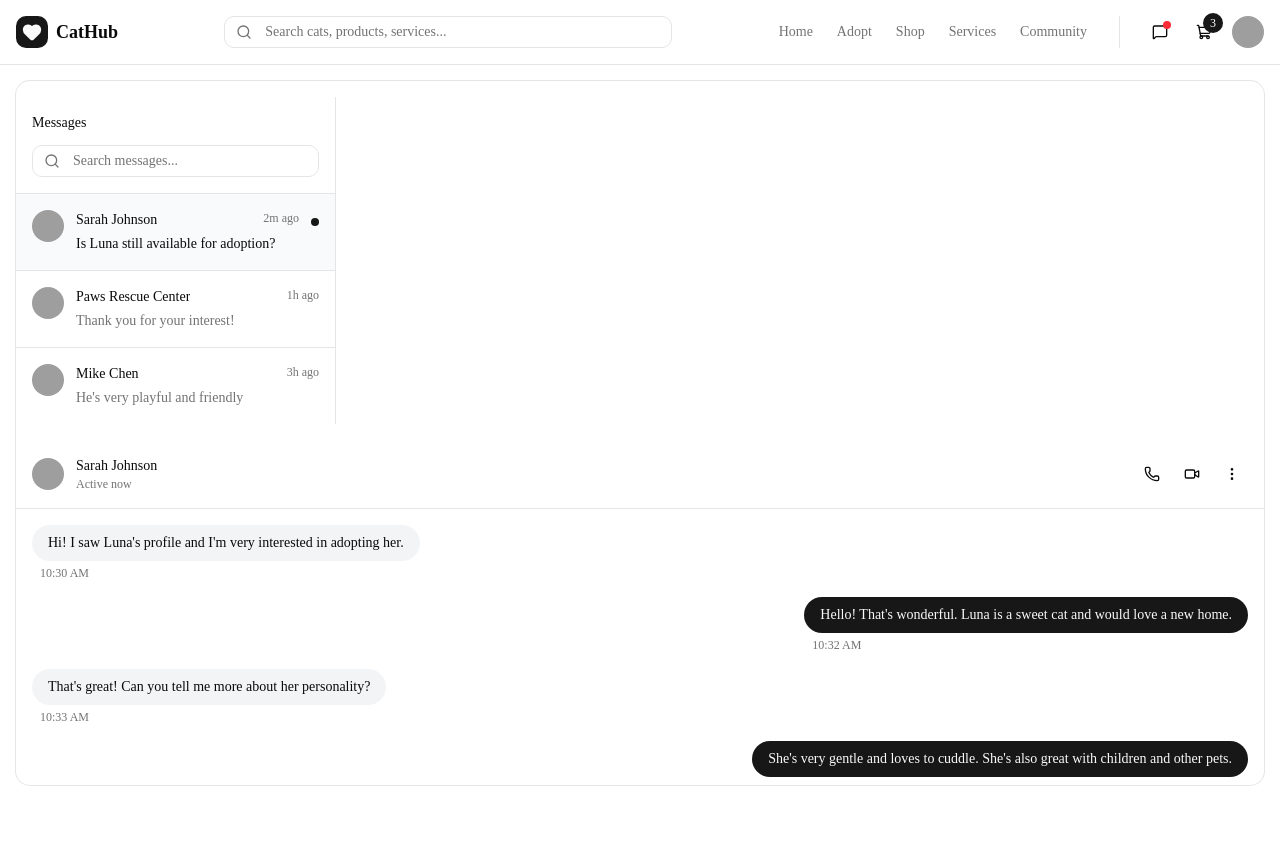
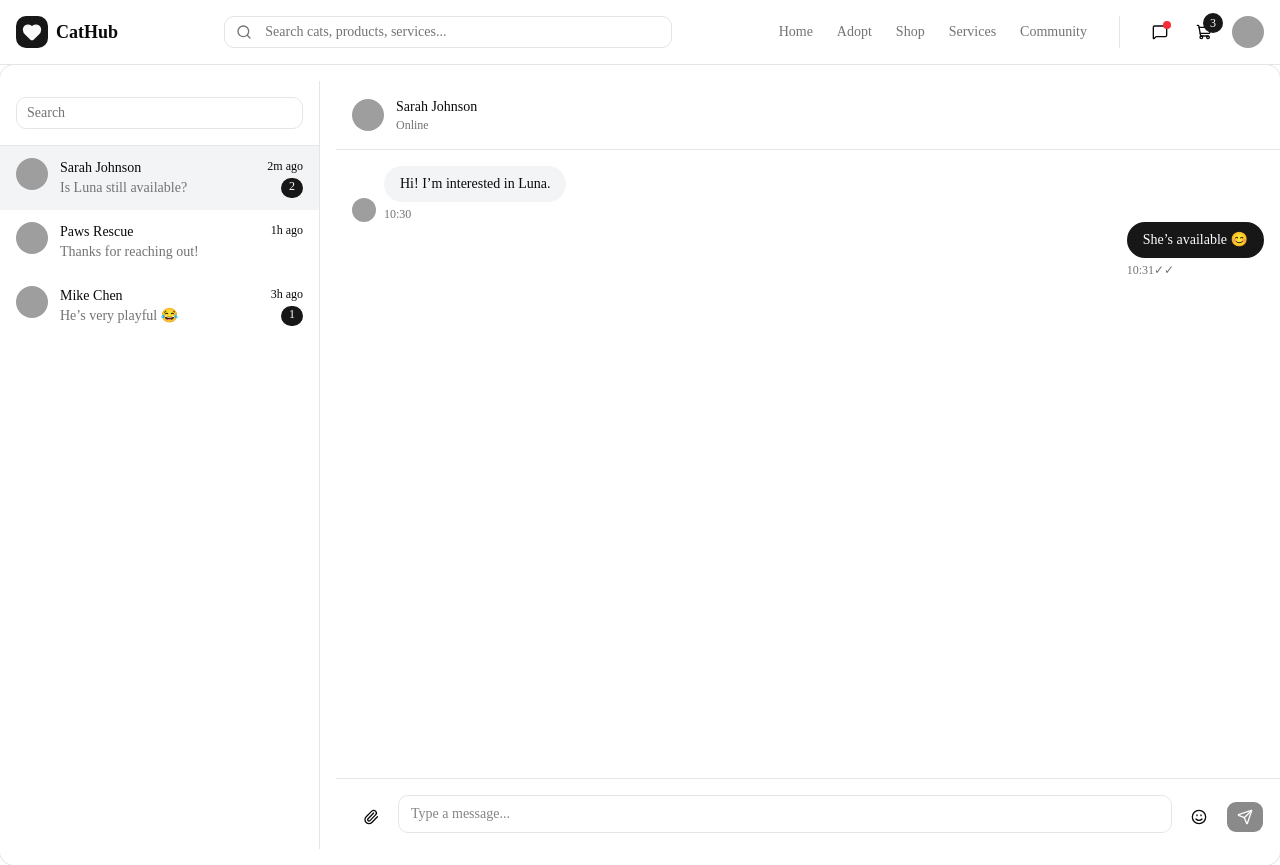
Before and after one commit to Babajide789/cathub-webapp, a Next.js app: page /messages in a window 1280 px wide. Before the commit the page ends 801 px from the top, so only its background shows below. Built offline with nearby package versions, Linux system fonts and the light colour scheme; grey boxes are pictures that could not be loaded.

Commit message:
cleaned up and added messaging feature

```diff
--- a/src/app/messages/page.tsx
+++ b/src/app/messages/page.tsx
@@ -1,4 +1,4 @@
-import { MessagesPage } from "@/customComponents/pages/MessagesPage";
+import MessagesPage from "@/customComponents/pages/MessagesPage";
 
 
 
--- a/src/customComponents/pages/MessagesPage.tsx
+++ b/src/customComponents/pages/MessagesPage.tsx
@@ -1,218 +1,289 @@
 "use client";
 
-import { useState } from "react";
-import { Search, Send, MoreVertical, Phone, Video } from "lucide-react";
-import { Avatar, AvatarFallback, AvatarImage } from "@/components/ui/avatar";
+import { useState, useEffect, useRef } from "react";
+import {
+  Search,
+  Send,
+  Paperclip,
+  Smile,
+} from "lucide-react";
+
+import { Avatar, AvatarImage, AvatarFallback } from "@/components/ui/avatar";
 import { Input } from "@/components/ui/input";
 import { Button } from "@/components/ui/button";
+import { ScrollArea } from "@/components/ui/scroll-area";
 import { Card } from "@/components/ui/card";
-import { Separator } from "@/components/ui/separator";
-import { ScrollArea } from "@/components/ui/scroll-area";
 
-const conversations = [
+const initialConversations = [
   {
     id: "1",
     name: "Sarah Johnson",
     avatar: "https://ui-avatars.com/api/?name=Sarah+Johnson",
-    lastMessage: "Is Luna still available for adoption?",
+    lastMessage: "Is Luna still available?",
     timestamp: "2m ago",
-    unread: true,
+    unread: 2,
+    online: true,
   },
   {
     id: "2",
-    name: "Paws Rescue Center",
+    name: "Paws Rescue",
     avatar: "https://ui-avatars.com/api/?name=Paws+Rescue",
-    lastMessage: "Thank you for your interest!",
+    lastMessage: "Thanks for reaching out!",
     timestamp: "1h ago",
-    unread: false,
+    unread: 0,
+    online: false,
   },
   {
     id: "3",
     name: "Mike Chen",
     avatar: "https://ui-avatars.com/api/?name=Mike+Chen",
-    lastMessage: "He's very playful and friendly",
+    lastMessage: "He’s very playful 😂",
     timestamp: "3h ago",
-    unread: false,
+    unread: 1,
+    online: true,
   },
 ];
 
-const messages = [
-  {
-    id: "1",
-    sender: "Sarah Johnson",
-    text: "Hi! I saw Luna's profile and I'm very interested in adopting her.",
-    timestamp: "10:30 AM",
-    sent: false,
-  },
-  {
-    id: "2",
-    sender: "You",
-    text: "Hello! That's wonderful. Luna is a sweet cat and would love a new home.",
-    timestamp: "10:32 AM",
-    sent: true,
-  },
-  {
-    id: "3",
-    sender: "Sarah Johnson",
-    text: "That's great! Can you tell me more about her personality?",
-    timestamp: "10:33 AM",
-    sent: false,
-  },
-  {
-    id: "4",
-    sender: "You",
-    text: "She's very gentle and loves to cuddle. She's also great with children and other pets.",
-    timestamp: "10:35 AM",
-    sent: true,
-  },
-  {
-    id: "5",
-    sender: "Sarah Johnson",
-    text: "Is Luna still available for adoption?",
-    timestamp: "10:38 AM",
-    sent: false,
-  },
-];
+export default function MessagesPage() {
+  const [conversations, setConversations] = useState(initialConversations);
+  const [selectedId, setSelectedId] = useState("1");
+  const [search, setSearch] = useState("");
+  const [message, setMessage] = useState("");
+  const [typing, setTyping] = useState(false);
 
-export function MessagesPage() {
-  const [selectedConversation, setSelectedConversation] = useState(conversations[0]);
-  const [messageText, setMessageText] = useState("");
+  const messagesEndRef = useRef(null);
+  const textareaRef = useRef(null);
+
+  const [messages, setMessages] = useState({
+    "1": [
+      { id: "1", text: "Hi! I’m interested in Luna.", sender: "them", time: "10:30" },
+      { id: "2", text: "She’s available 😊", sender: "me", time: "10:31", seen: true },
+    ],
+    "2": [],
+    "3": [],
+  });
+
+  const activeChat = messages[selectedId] || [];
+  const activeUser = conversations.find(c => c.id === selectedId);
+
+  // Scroll to bottom
+  useEffect(() => {
+    messagesEndRef.current?.scrollIntoView({ behavior: "smooth" });
+  }, [messages, selectedId, typing]);
+
+  // Auto resize textarea
+  const handleInput = (e) => {
+    setMessage(e.target.value);
+    e.target.style.height = "auto";
+    e.target.style.height = e.target.scrollHeight + "px";
+  };
+
+  // Send message
+  const sendMessage = () => {
+    if (!message.trim()) return;
+
+    const newMsg = {
+      id: Date.now().toString(),
+      text: message,
+      sender: "me",
+      time: "now",
+      seen: false,
+    };
+
+    setMessages(prev => ({
+      ...prev,
+      [selectedId]: [...prev[selectedId], newMsg],
+    }));
+
+    // Clear unread
+    setConversations(prev =>
+      prev.map(c =>
+        c.id === selectedId ? { ...c, unread: 0 } : c
+      )
+    );
+
+    setMessage("");
+
+    // Simulate typing + reply
+    setTyping(true);
+
+    setTimeout(() => {
+      setTyping(false);
+
+      const reply = {
+        id: Date.now().toString(),
+        text: "Sounds good! Let me know 👍",
+        sender: "them",
+        time: "now",
+      };
+
+      setMessages(prev => ({
+        ...prev,
+        [selectedId]: [...prev[selectedId], reply],
+      }));
+    }, 2400);
+  };
+
+  const filtered = conversations.filter(c =>
+    c.name.toLowerCase().includes(search.toLowerCase())
+  );
 
   return (
-    <div className="h-[calc(100vh-64px)] md:h-[calc(100vh-64px)] bg-background">
-      <div className="container mx-auto px-0 md:px-4 h-full py-0 md:py-4">
-        <Card className="h-full flex overflow-hidden rounded-none md:rounded-xl">
-          {/* Conversations List */}
-          <div className="w-full md:w-80 border-r flex flex-col bg-white">
+    <div className="h-screen w-full flex overflow-hidden">
+      <Card className="flex flex-row w-full h-full overflow-hidden">
+
+        {/* SIDEBAR */}
+        <div className="w-80 border-r flex flex-col">
           <div className="p-4 border-b">
-              <h2 className="mb-3">Messages</h2>
-              <div className="relative">
-                <Search className="absolute left-3 top-1/2 -translate-y-1/2 w-4 h-4 text-muted-foreground" />
-                <Input placeholder="Search messages..." className="pl-10" />
+            <Input
+              placeholder="Search"
+              value={search}
+              onChange={(e) => setSearch(e.target.value)}
+            />
           </div>
-            </div>
+
           <ScrollArea className="flex-1">
-              <div className="divide-y">
-                {conversations.map((conversation) => (
+            {filtered.map(c => (
               <button
-                    key={conversation.id}
-                    onClick={() => setSelectedConversation(conversation)}
-                    className={`w-full p-4 flex items-start gap-3 hover:bg-gray-50 transition-colors text-left ${
-                      selectedConversation.id === conversation.id ? "bg-gray-50" : ""
+                key={c.id}
+                onClick={() => setSelectedId(c.id)}
+                className={`w-full flex gap-3 px-4 py-3 hover:bg-gray-50 ${
+                  selectedId === c.id && "bg-gray-100"
                 }`}
               >
                 <Avatar>
-                      <AvatarImage src={conversation.avatar} alt={conversation.name} />
-                      <AvatarFallback>{conversation.name[0]}</AvatarFallback>
+                  <AvatarImage src={c.avatar} />
+                  <AvatarFallback>{c.name[0]}</AvatarFallback>
                 </Avatar>
+
                 <div className="flex-1 min-w-0">
-                      <div className="flex items-start justify-between mb-1">
-                        <p className="font-medium truncate">{conversation.name}</p>
-                        <span className="text-xs text-muted-foreground shrink-0 ml-2">
-                          {conversation.timestamp}
+                  <div className="flex justify-between">
+                    <p className="font-medium truncate">{c.name}</p>
+                    <span className="text-xs">{c.timestamp}</span>
+                  </div>
+
+                  <div className="flex justify-between">
+                    <p className="text-sm truncate text-muted-foreground">
+                      {c.lastMessage}
+                    </p>
+                    {c.unread > 0 && (
+                      <span className="text-xs bg-primary text-white px-2 rounded-full">
+                        {c.unread}
                       </span>
+                    )}
                   </div>
-                      <p className={`text-sm truncate ${conversation.unread ? "font-medium text-foreground" : "text-muted-foreground"}`}>
-                        {conversation.lastMessage}
-                      </p>
                 </div>
-                    {conversation.unread && (
-                      <div className="w-2 h-2 bg-primary rounded-full shrink-0 mt-2"></div>
-                    )}
               </button>
             ))}
-              </div>
           </ScrollArea>
         </div>
 
-          {/* Chat Window */}
-          <div className="hidden md:flex flex-1 flex-col">
-            {/* Chat Header */}
-            <div className="p-4 border-b flex items-center justify-between">
-              <div className="flex items-center gap-3">
+        {/* CHAT */}
+        <div className="flex-1 flex flex-col">
+
+          {/* HEADER */}
+          <div className="p-4 border-b flex items-center gap-3">
             <Avatar>
-                  <AvatarImage src={selectedConversation.avatar} alt={selectedConversation.name} />
-                  <AvatarFallback>{selectedConversation.name[0]}</AvatarFallback>
+              <AvatarImage src={activeUser?.avatar} />
+              <AvatarFallback>{activeUser?.name[0]}</AvatarFallback>
             </Avatar>
             <div>
-                  <p className="font-medium">{selectedConversation.name}</p>
-                  <p className="text-xs text-muted-foreground">Active now</p>
+              <p className="font-medium">{activeUser?.name}</p>
+              <p className="text-xs text-muted-foreground">
+                {activeUser?.online ? "Online" : "Offline"}
+              </p>
             </div>
           </div>
-              <div className="flex items-center gap-2">
-                <Button variant="ghost" size="icon">
-                  <Phone className="w-4 h-4" />
+
+          {/* MESSAGES */}
+          <ScrollArea className="flex-1 p-4 space-y-2">
+            {activeChat.map((msg, i) => {
+              const isLastFromSender =
+                activeChat[i + 1]?.sender !== msg.sender;
+
+              return (
+                <div
+                  key={msg.id}
+                  className={`flex ${
+                    msg.sender === "me"
+                      ? "justify-end"
+                      : "justify-start"
+                  }`}
+                >
+                  <div className="flex items-end gap-2 max-w-[70%]">
+                    {msg.sender === "them" && isLastFromSender && (
+                      <Avatar className="w-6 h-6">
+                        <AvatarImage src={activeUser.avatar} />
+                      </Avatar>
+                    )}
+
+                    <div>
+                      <div
+                        className={`px-4 py-2 rounded-2xl text-sm ${
+                          msg.sender === "me"
+                            ? "bg-primary text-white"
+                            : "bg-gray-100"
+                        }`}
+                      >
+                        {msg.text}
+                      </div>
+
+                      <div className="text-xs text-muted-foreground mt-1 flex gap-1">
+                        {msg.time}
+                        {msg.sender === "me" && msg.seen && "✓✓"}
+                      </div>
+                    </div>
+                  </div>
+                </div>
+              );
+            })}
+
+            {/* Typing */}
+            {typing && (
+              <div className="flex gap-2 items-center">
+                <Avatar className="w-6 h-6">
+                  <AvatarImage src={activeUser.avatar} />
+                </Avatar>
+                <div className="bg-gray-100 px-3 py-2 rounded-2xl text-sm">
+                  typing...
+                </div>
+              </div>
+            )}
+
+            <div ref={messagesEndRef} />
+          </ScrollArea>
+
+          {/* INPUT */}
+          <div className="p-4 border-t flex items-end gap-2">
+            <Button variant="ghost">
+              <Paperclip size={18} />
             </Button>
-                <Button variant="ghost" size="icon">
-                  <Video className="w-4 h-4" />
+
+            <textarea
+              ref={textareaRef}
+              rows={1}
+              value={message}
+              onChange={handleInput}
+              onKeyDown={(e) => {
+                if (e.key === "Enter" && !e.shiftKey) {
+                  e.preventDefault();
+                  sendMessage();
+                }
+              }}
+              className="flex-1 resize-none border rounded-lg px-3 py-2 text-sm focus:outline-none"
+              placeholder="Type a message..."
+            />
+
+            <Button variant="ghost">
+              <Smile size={18} />
             </Button>
-                <Button variant="ghost" size="icon">
-                  <MoreVertical className="w-4 h-4" />
+
+            <Button onClick={sendMessage} disabled={!message.trim()}>
+              <Send size={16} />
             </Button>
           </div>
         </div>
-
-            {/* Messages */}
-            <ScrollArea className="flex-1 p-4">
-              <div className="space-y-4">
-                {messages.map((message) => (
-                  <div
-                    key={message.id}
-                    className={`flex ${message.sent ? "justify-end" : "justify-start"}`}
-                  >
-                    <div className={`max-w-[70%] ${message.sent ? "order-2" : "order-1"}`}>
-                      <div
-                        className={`rounded-2xl px-4 py-2 ${
-                          message.sent
-                            ? "bg-primary text-primary-foreground"
-                            : "bg-gray-100 text-foreground"
-                        }`}
-                      >
-                        <p className="text-sm">{message.text}</p>
-                      </div>
-                      <p className="text-xs text-muted-foreground mt-1 px-2">
-                        {message.timestamp}
-                      </p>
-                    </div>
-                  </div>
-                ))}
-              </div>
-            </ScrollArea>
-
-            {/* Message Input */}
-            <div className="p-4 border-t">
-              <div className="flex gap-2">
-                <Input
-                  placeholder="Type a message..."
-                  value={messageText}
-                  onChange={(e) => setMessageText(e.target.value)}
-                  onKeyPress={(e) => {
-                    if (e.key === "Enter" && messageText.trim()) {
-                      console.log("Send message:", messageText);
-                      setMessageText("");
-                    }
-                  }}
-                />
-                <Button
-                  onClick={() => {
-                    if (messageText.trim()) {
-                      console.log("Send message:", messageText);
-                      setMessageText("");
-                    }
-                  }}
-                >
-                  <Send className="w-4 h-4" />
-                </Button>
-              </div>
-            </div>
-          </div>
-
-          {/* Mobile: Show message to select conversation */}
-          <div className="md:hidden flex-1 flex items-center justify-center bg-gray-50">
-            <p className="text-muted-foreground text-sm">Select a conversation to view messages</p>
-          </div>
       </Card>
-      </div>
     </div>
   );
 }
```
Lines whose indentation alone changed are shown as unchanged.
